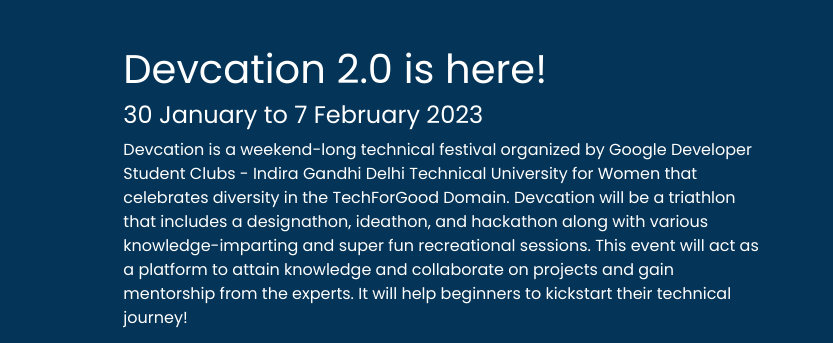
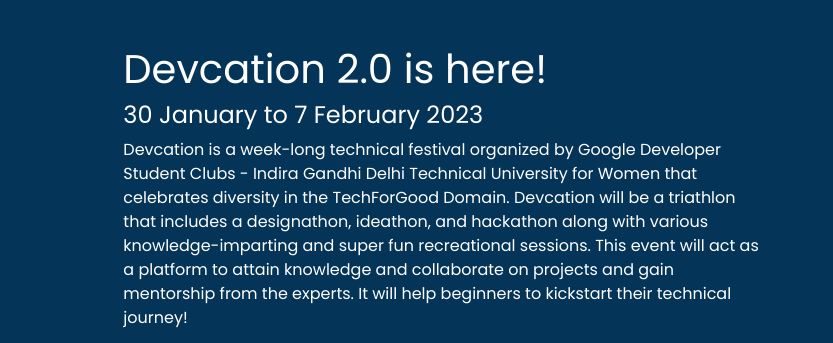
Before and after one commit to Alcyone713/Devcation-2.0, a plain HTML site: page index.html in a window 1280 px wide. Shown: the part 780-1123 px from the top of the page, 0-833 px from the left. Drawn offline with nearby package versions, Linux system fonts and the light colour scheme.

Commit message:
Update index.html

```diff
--- a/index.html
+++ b/index.html
@@ -33,7 +33,7 @@
         <div class="info">
             <h1>Devcation 2.0 is here!</h1>
             <h4>30 January to 7 February 2023</h4>
-            <p>Devcation is a weekend-long technical festival organized by Google Developer Student Clubs - Indira Gandhi Delhi Technical University for Women that celebrates diversity in the TechForGood Domain. Devcation will be a triathlon that includes a designathon, ideathon, and hackathon along with various knowledge-imparting and super fun recreational sessions.
+            <p>Devcation is a week-long technical festival organized by Google Developer Student Clubs - Indira Gandhi Delhi Technical University for Women that celebrates diversity in the TechForGood Domain. Devcation will be a triathlon that includes a designathon, ideathon, and hackathon along with various knowledge-imparting and super fun recreational sessions.
                 This event will act as a platform to attain knowledge and collaborate on projects and gain mentorship from the experts. It will help beginners to kickstart their technical journey!</p>
 
                 <p> Our aim is to inspire, challenge and motivate passionate innovators, especially women, to pursue their
```
